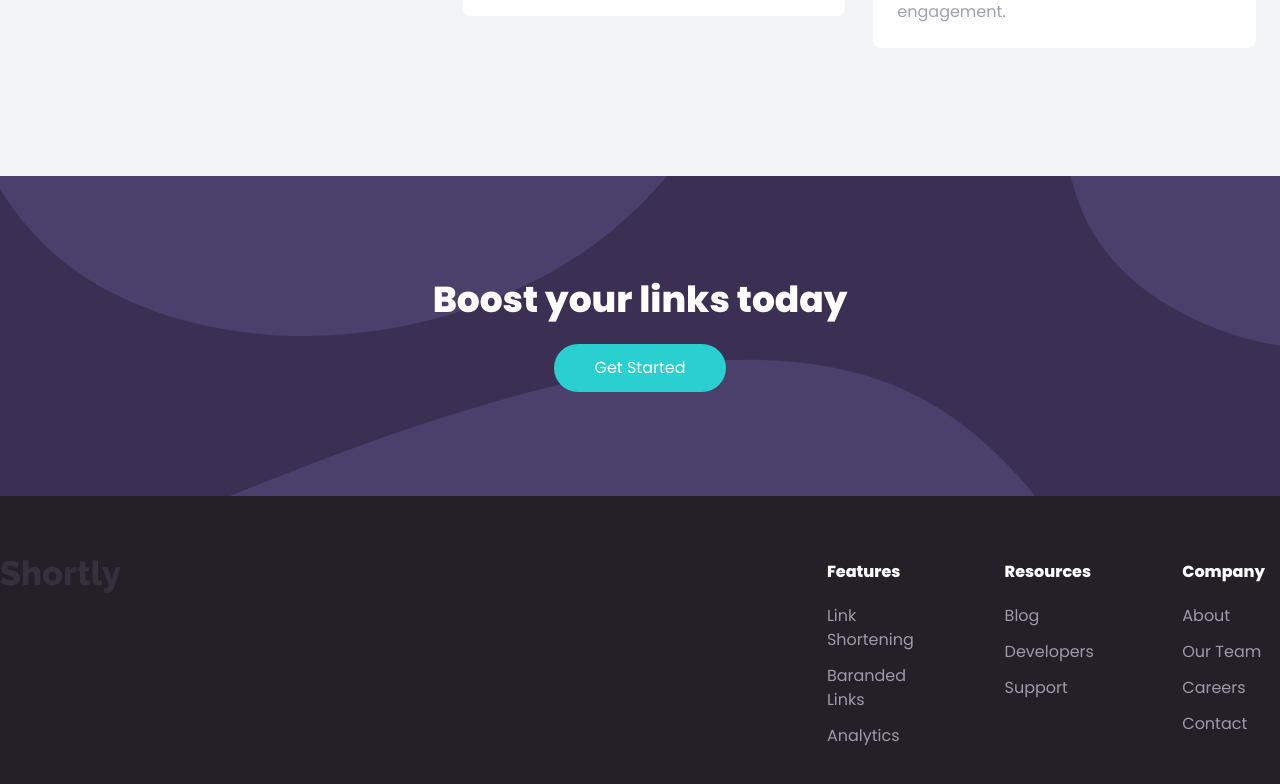
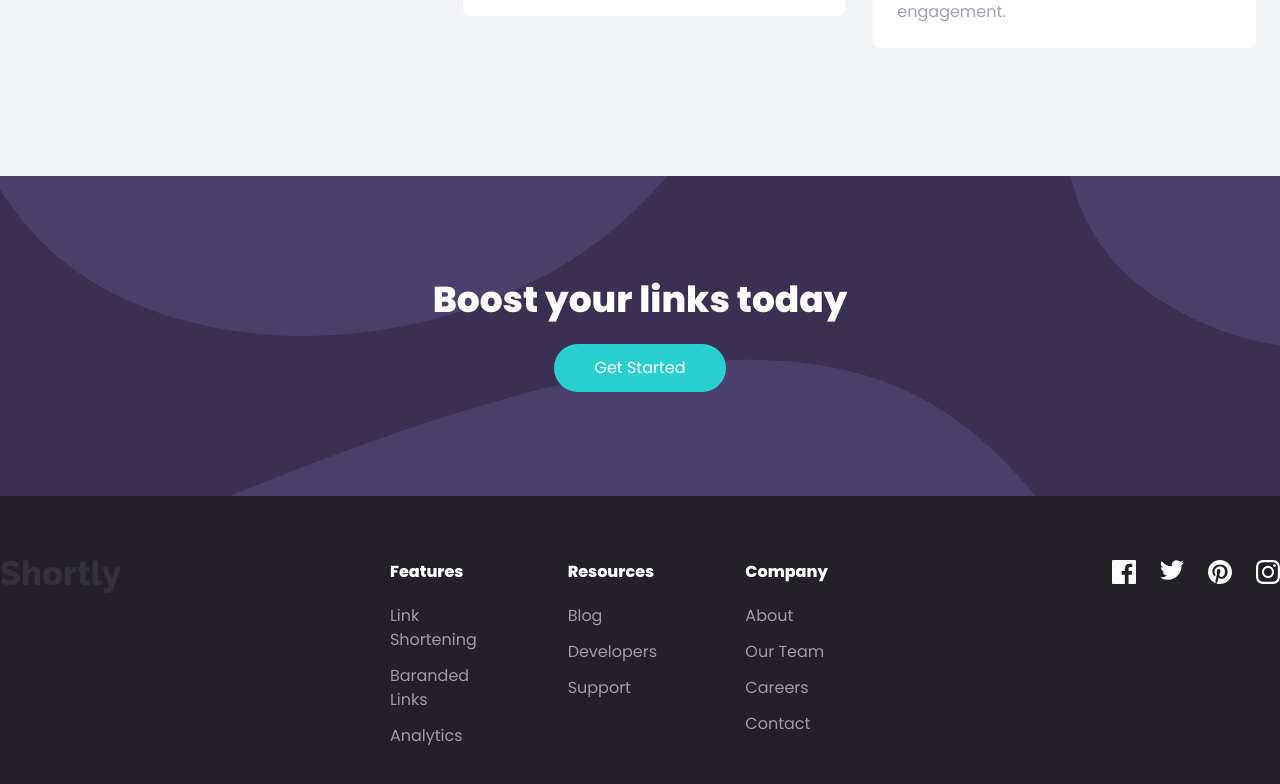
Before and after one commit to Baruti-1/url-shortener, a React (Vite) app: page / in a window 1280 px wide. Shown: the part 1804-2588 px from the top of the page. Built offline with nearby package versions, Linux system fonts and the light colour scheme.

Commit message:
Create social icons

```diff
--- a/src/components/Footer.jsx
+++ b/src/components/Footer.jsx
@@ -1,5 +1,9 @@
 import { Link } from 'react-router-dom';
 import logo from '../assets/images/logo.svg';
+import fb from '../assets/images/icon-facebook.svg';
+import twitter from '../assets/images/icon-twitter.svg';
+import pinterest from '../assets/images/icon-pinterest.svg';
+import instagram from '../assets/images/icon-instagram.svg';
 
 const Footer = () => {
   return (
@@ -90,7 +94,21 @@ const Footer = () => {
             </div>
           </div>
         </div>
-        {/*  */}
+        {/* social container */}
+        <div className="flex space-x-6">
+          <Link to="#">
+            <img src={fb} alt="" className="ficon" />
+          </Link>
+          <Link to="#">
+            <img src={twitter} alt="" className="ficon" />
+          </Link>
+          <Link to="#">
+            <img src={pinterest} alt="" className="ficon" />
+          </Link>
+          <Link to="#">
+            <img src={instagram} alt="" className="ficon" />
+          </Link>
+        </div>
       </div>
     </footer>
   );
--- a/src/index.css
+++ b/src/index.css
@@ -7,3 +7,8 @@
   background-repeat: no-repeat;
   background-size: cover;
 }
+
+.ficon:hover {
+  filter: invert(79%) sepia(61%) saturate(464%) hue-rotate(130deg)
+    brightness(89%) contrast(85%);
+}
```
